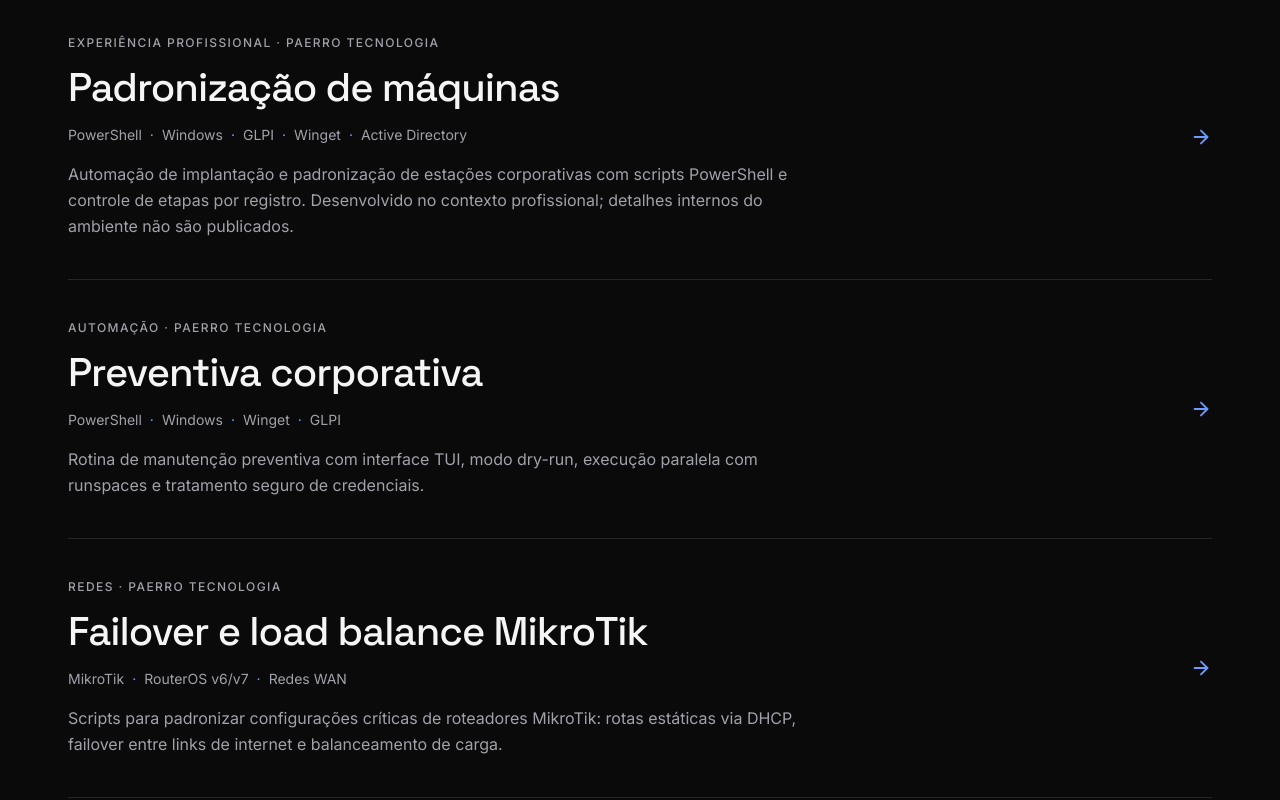
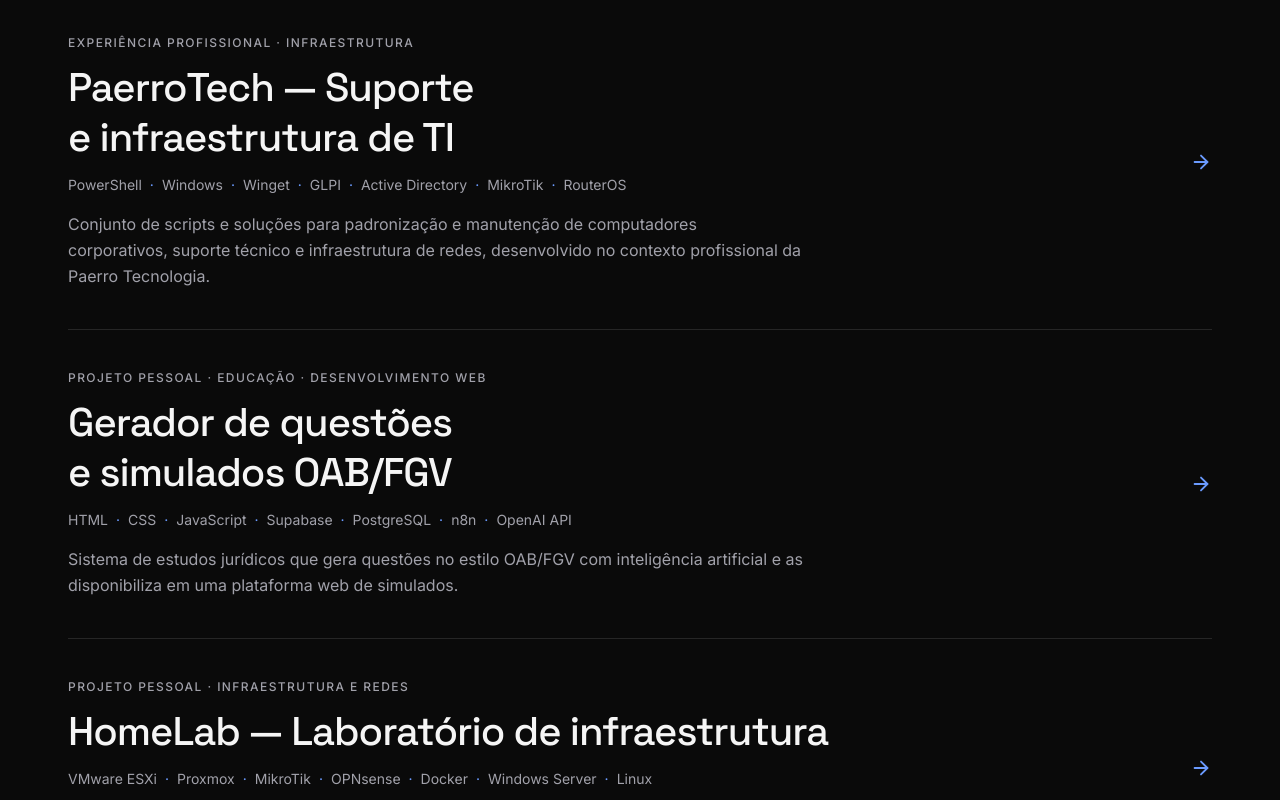
Before and after one commit to Forevit/NewPortifolio, a Next.js app: page /projetos in a window 1280 px wide. Shown: the part 1220-2020 px from the top of the page. Built offline with nearby package versions, Linux system fonts and the light colour scheme; no server answers.

Commit message:
Update project details and add new projects

```diff
--- a/content/projects.ts
+++ b/content/projects.ts
@@ -1,11 +1,4 @@
-/**
- * Projetos do portfólio.
- *
- * Regra de conteúdo: apenas fatos reais — texto já publicado no portfólio ou
- * documentado nos READMEs públicos do GitHub (github.com/Forevit).
- * Campos opcionais sem conteúdo não são renderizados. Itens marcados com
- * TODO(cliente) dependem de informação que só o Eduardo pode fornecer.
- */
+
 
 export type ProjectImage = {
   src: string;
@@ -40,94 +33,113 @@
 
 export const projects: Project[] = [
   {
-    slug: "padronizacao-de-maquinas",
-    title: "Padronização de máquinas",
-    type: "Experiência profissional · Paerro Tecnologia",
-    stack: ["PowerShell", "Windows", "GLPI", "Winget", "Active Directory"],
+    slug: "paerrotech",
+    title: "PaerroTech — Suporte e infraestrutura de TI",
+    type: "Experiência profissional · Infraestrutura",
+    stack: ["PowerShell", "Windows", "Winget", "GLPI", "Active Directory", "MikroTik", "RouterOS"],
     summary:
-      "Automação de implantação e padronização de estações corporativas com scripts PowerShell e controle de etapas por registro. Desenvolvido no contexto profissional; detalhes internos do ambiente não são publicados.",
+      "Conjunto de scripts e soluções para padronização e manutenção de computadores corporativos, suporte técnico e infraestrutura de redes, desenvolvido no contexto profissional da Paerro Tecnologia.",
     tier: "principal",
     featured: true,
     cover: {
       src: "/projects/padronizacao-fluxograma.svg",
-      alt: "Fluxograma das etapas do script de padronização de estações Windows",
+      alt: "Fluxograma de um dos módulos de padronização de estações Windows do PaerroTech",
       width: 680,
       height: 1180,
       kind: "diagram",
     },
     about:
-      "Script de padronização automática de máquinas Windows, utilizado para agilizar a entrega de equipamentos e garantir conformidade com o ambiente da empresa.",
+      "Reúne ferramentas e scripts criados durante a atuação na Paerro Tecnologia. O projeto abrange preparação e manutenção de estações Windows, além de scripts MikroTik para cenários de conectividade dos clientes.",
     problem:
-      "A preparação manual de cada estação é demorada e sujeita a erros. O objetivo foi reduzir o tempo de setup e garantir que todo equipamento entregue siga o mesmo padrão.",
+      "A preparação e a manutenção de computadores envolvem etapas repetitivas, como configuração do Windows, instalação de programas e drivers, atualizações e registro dos procedimentos. Organizar essas rotinas ajuda a tornar o atendimento mais consistente.",
     solution: [
-      "Definição de hostname e ingresso automático no domínio",
-      "Criação e configuração do administrador local",
-      "Instalação de softwares essenciais via Winget (Chrome, Firefox, Java, AnyDesk, Adobe Reader, WinRAR)",
-      "Instalação do GLPI Agent e do Microsoft Office 2021",
-      "Instalação de drivers por fabricante (Dell e Lenovo)",
-      "Windows Update executado em segundo plano",
+      "Scripts PowerShell para padronização de estações Windows, instalação de softwares via Winget e configuração do GLPI Agent",
+      "Rotinas de atualização do Windows, instalação de drivers e manutenção preventiva",
+      "Scripts MikroTik para failover entre links, load balance e configuração de rotas",
     ],
     implementation: [
-      "Execução por etapas com retomada automática após reinicialização",
-      "Sistema de logs detalhado em C:\\Users\\Public\\Documents\\Logs\\Padronizacao",
-      "Tratamento de erro com try/catch em cada etapa",
-      "Distribuído também como executável (Paerro-Setup.exe) para uso pela equipe",
+      "Etapas de preparação podem continuar após reinicializações; o processo registra atividades em logs",
+      "Tratamento de erros nas rotinas PowerShell e distribuição do Paerro-Setup.exe para uso da equipe",
+      "Scripts organizados por módulos no repositório público PaerroTech",
     ],
-    links: [{ label: "Ver no GitHub", href: `${repo}/tree/main/PadronizacaoMaquinas` }],
-    related: ["preventiva-corporativa", "failover-mikrotik"],
+    links: [{ label: "Repositório PaerroTech", href: repo }],
+    related: ["simulados-oab-fgv", "homelab-esxi"],
   },
   {
-    slug: "preventiva-corporativa",
-    title: "Preventiva corporativa",
-    type: "Automação · Paerro Tecnologia",
-    stack: ["PowerShell", "Windows", "Winget", "GLPI"],
+    slug: "simulados-oab-fgv",
+    title: "Gerador de questões e simulados OAB/FGV",
+    type: "Projeto pessoal · Educação · Desenvolvimento web",
+    stack: ["HTML", "CSS", "JavaScript", "Supabase", "PostgreSQL", "n8n", "OpenAI API"],
     summary:
-      "Rotina de manutenção preventiva com interface TUI, modo dry-run, execução paralela com runspaces e tratamento seguro de credenciais.",
+      "Sistema de estudos jurídicos que gera questões no estilo OAB/FGV com inteligência artificial e as disponibiliza em uma plataforma web de simulados.",
     tier: "principal",
     featured: true,
     about:
-      "Scripts responsáveis por manter as máquinas corporativas atualizadas, limpas e operando com bom desempenho, executados periodicamente pela equipe de suporte.",
+      "O projeto reúne um workflow de geração de questões e um site de simulados. As questões estruturadas são armazenadas no Supabase e apresentadas aos estudantes na plataforma.",
     problem:
-      "Reduzir falhas e incidentes, melhorar o desempenho das máquinas, manter atualizações de segurança em dia e diminuir o volume de chamados.",
+      "A preparação para a OAB exige prática com questões variadas, organizadas por disciplina, com alternativas, respostas e explicações.",
     solution: [
-      "Windows Update automático",
-      "Atualização de drivers e de softwares via Winget",
-      "Limpeza de disco e de arquivos temporários",
-      "Remoção de perfis de usuário antigos",
-      "Verificação de softwares essenciais e atualização do Java",
-      "Ajustes básicos de sistema",
+      "Geração de questões com enunciado, quatro alternativas, resposta correta, explicações, disciplina e dificuldade",
+      "Site para escolher disciplinas, responder questões, conferir explicações e acompanhar a pontuação",
+      "Conteúdo organizado para disciplinas como Direito Civil, Direito Penal, Processo Civil e Direito do Trabalho",
     ],
     implementation: [
-      "Etapas que podem ser ignoradas individualmente por parâmetro",
-      "Logs com status, ações realizadas e erros em C:\\Users\\Public\\Documents\\Logs\\Preventiva",
-      "Scripts não armazenam credenciais em texto plano",
-      "Recomendação de execução fora do horário crítico, como administrador",
+      "Workflow no n8n organiza a geração por IA, valida os dados estruturados em JSON e insere as questões no Supabase",
+      "O fluxo inclui controles para evitar duplicidades e administrar o uso da API",
+      "A aplicação web consulta as questões armazenadas para montar os simulados",
     ],
-    links: [{ label: "Ver no GitHub", href: `${repo}/tree/main/Preventivas` }],
-    related: ["padronizacao-de-maquinas"],
+    links: [{ label: "Abrir site de simulados", href: "https://luiza.eduardoferreira.space" }],
+    related: ["paerrotech", "dividas-luiza"],
   },
   {
-    slug: "failover-mikrotik",
-    title: "Failover e load balance MikroTik",
-    type: "Redes · Paerro Tecnologia",
-    stack: ["MikroTik", "RouterOS v6/v7", "Redes WAN"],
+    slug: "homelab-esxi",
+    title: "HomeLab — Laboratório de infraestrutura",
+    type: "Projeto pessoal · Infraestrutura e redes",
+    stack: ["VMware ESXi", "Proxmox", "MikroTik", "OPNsense", "Docker", "Windows Server", "Linux"],
     summary:
-      "Scripts para padronizar configurações críticas de roteadores MikroTik: rotas estáticas via DHCP, failover entre links de internet e balanceamento de carga.",
-    tier: "menor",
+      "Laboratório pessoal para estudar e testar infraestrutura, redes, virtualização, servidores e segurança em um ambiente controlado.",
+    tier: "principal",
     featured: true,
     about:
-      "Módulo do repositório PaerroTech com scripts para cenários de infraestrutura WAN, compatíveis com RouterOS v6 e v7.",
+      "O HomeLab permite experimentar tecnologias e simular cenários de infraestrutura sem depender de ambientes de produção. Os estudos incluem virtualização, redes, firewalls e serviços Windows e Linux.",
+    problem:
+      "Praticar configurações e investigar falhas em um ambiente controlado permite aprender com testes sem interferir em serviços de produção.",
     solution: [
-      "Criação automática de rotas default a partir do gateway DHCP",
-      "Failover: monitora múltiplos links e troca automaticamente em caso de falha",
-      "Failover + load balance: distribui o tráfego entre links ativos com fallback automático",
+      "Estudos de virtualização com VMware ESXi e Proxmox, incluindo máquinas Windows e Linux",
+      "Testes de rede com equipamentos MikroTik, RouterOS, PPPoE, DHCP, VPN, failover e load balance",
+      "Experimentação com OPNsense, Active Directory, File Server e serviços em Docker",
+      "Práticas de backup, monitoramento, recuperação de máquinas virtuais e troubleshooting",
     ],
     implementation: [
-      "Aplicação via terminal (Winbox, WebFig ou SSH)",
-      "Checklist antes da execução: versão do RouterOS, interfaces WAN/LAN e backup da configuração atual",
+      "Ambiente físico com processador Intel Core i5-10400, 64 GB de RAM e aproximadamente 3 TB de armazenamento",
+      "Laboratório de rede com equipamentos MikroTik RB4011, RB750Gr3 e hEX, além de nobreak",
+      "Serviços e integrações testados incluem n8n, Evolution API, PostgreSQL, Redis e monitoramento de conectividade",
     ],
-    links: [{ label: "Ver no GitHub", href: `${repo}/tree/main/ScriptsMikrotik` }],
-    related: ["homelab-esxi"],
+    related: ["paerrotech", "dividas-luiza"],
+  },
+  {
+    slug: "dividas-luiza",
+    title: "Central de Dívidas — Luiza",
+    type: "Projeto pessoal · Em desenvolvimento",
+    stack: ["n8n", "Evolution API", "WhatsApp", "Supabase", "PostgreSQL", "Redis", "OpenAI API"],
+    summary:
+      "Sistema em desenvolvimento para organizar clientes, dívidas, parcelas e pagamentos e integrar o atendimento pelo WhatsApp.",
+    tier: "menor",
+    about:
+      "A Central de Dívidas combina workflows no n8n, integração com WhatsApp e uma base Supabase para apoiar consultas e operações administrativas. Os recursos descritos estão em desenvolvimento ou planejados.",
+    problem:
+      "O sistema busca centralizar informações de clientes, dívidas, parcelas, pagamentos e histórico de atendimento que poderiam ficar dispersas entre mensagens e planilhas.",
+    solution: [
+      "Estrutura para cadastro e consulta de clientes, dívidas, parcelas e pagamentos",
+      "Atendimento pelo WhatsApp para consultas e envio de informações, incluindo mensagens de voz",
+      "Agentes separados para consultas públicas e operações administrativas",
+    ],
+    implementation: [
+      "Integração planejada com Evolution API, n8n, Supabase, Redis e serviços de IA",
+      "Controles de acesso e separação entre dados e operações públicas e administrativas",
+      "Dados reais de clientes, credenciais e URLs privadas não fazem parte da demonstração pública",
+    ],
+    related: ["simulados-oab-fgv", "homelab-esxi"],
   },
   {
     slug: "dashboard-pesquisa-uniateneu",
@@ -147,25 +159,12 @@
       "Gráficos interativos, tabelas dinâmicas e heatmaps",
     ],
     implementation: [
-      "Leitura automática de arquivos CSV com tratamento e padronização dos dados",
+      "Leitura de arquivos CSV com tratamento e padronização dos dados",
       "Processamento com Python e Pandas; interface em Streamlit",
-      "Visualizações com Plotly; planilhas com OpenPyXL",
+      "Visualizações com Plotly",
     ],
     // TODO(cliente): adicionar screenshots do dashboard (sem dados identificáveis de alunos).
     links: [{ label: "Ver no GitHub", href: "https://github.com/Forevit/dashboard-pesquisa-uniateneu" }],
-  },
-  {
-    slug: "homelab-esxi",
-    title: "Homelab e virtualização",
-    type: "Laboratório",
-    stack: ["VMware ESXi", "Redes", "Virtualização", "Firewall"],
-    summary:
-      "Laboratório pessoal para praticar virtualização, redes internas e serviços de infraestrutura. O ambiente é um espaço contínuo de aprendizado e experimentação.",
-    tier: "menor",
-    about:
-      "Ambiente para explorar virtualização com ESXi, redes internas, firewalls e automação com PowerShell e Python — testando em ambiente controlado o que será aplicado com segurança em produção.",
-    // TODO(cliente): topologia/diagrama do homelab e lista de serviços em execução.
-    related: ["failover-mikrotik"],
   },
 ];
 
```
